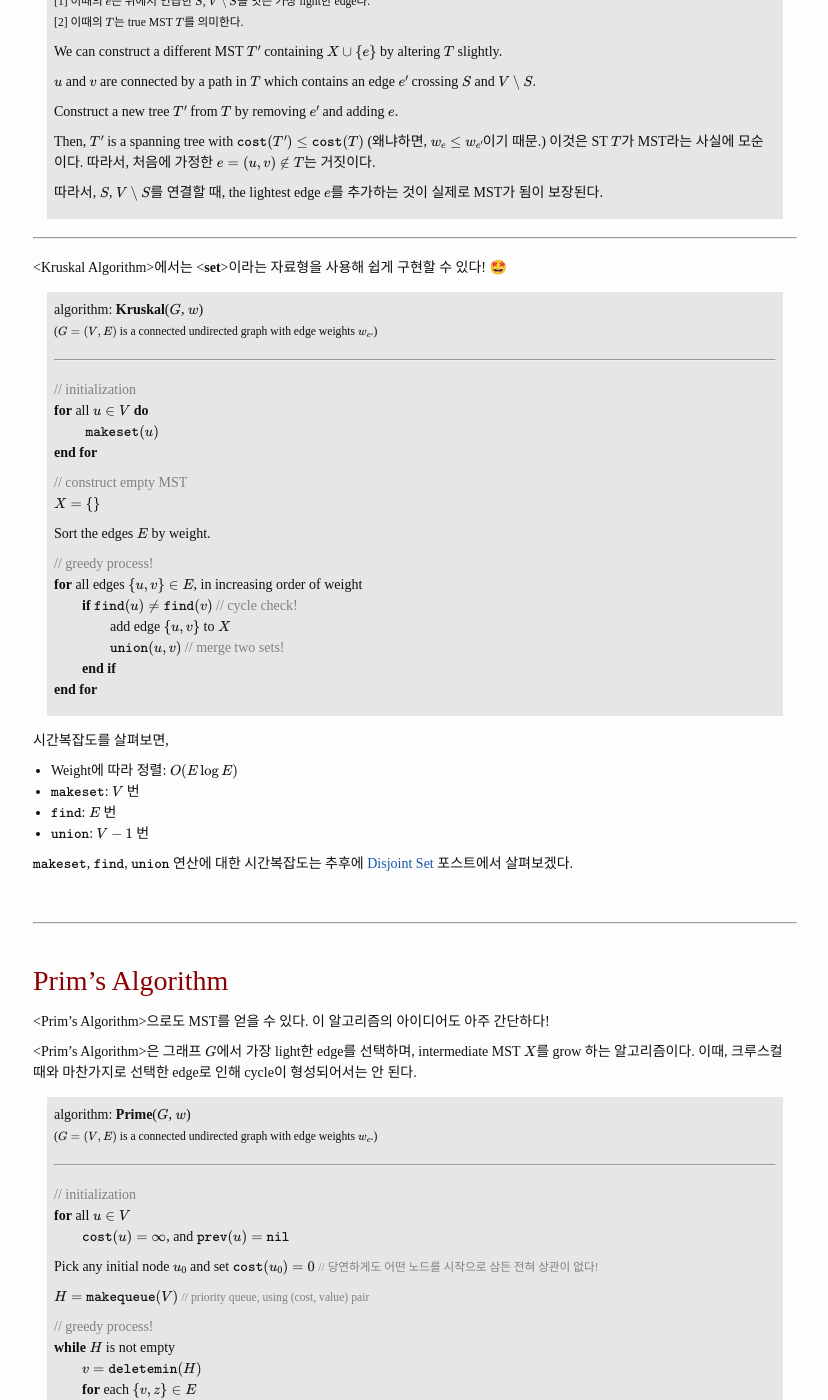
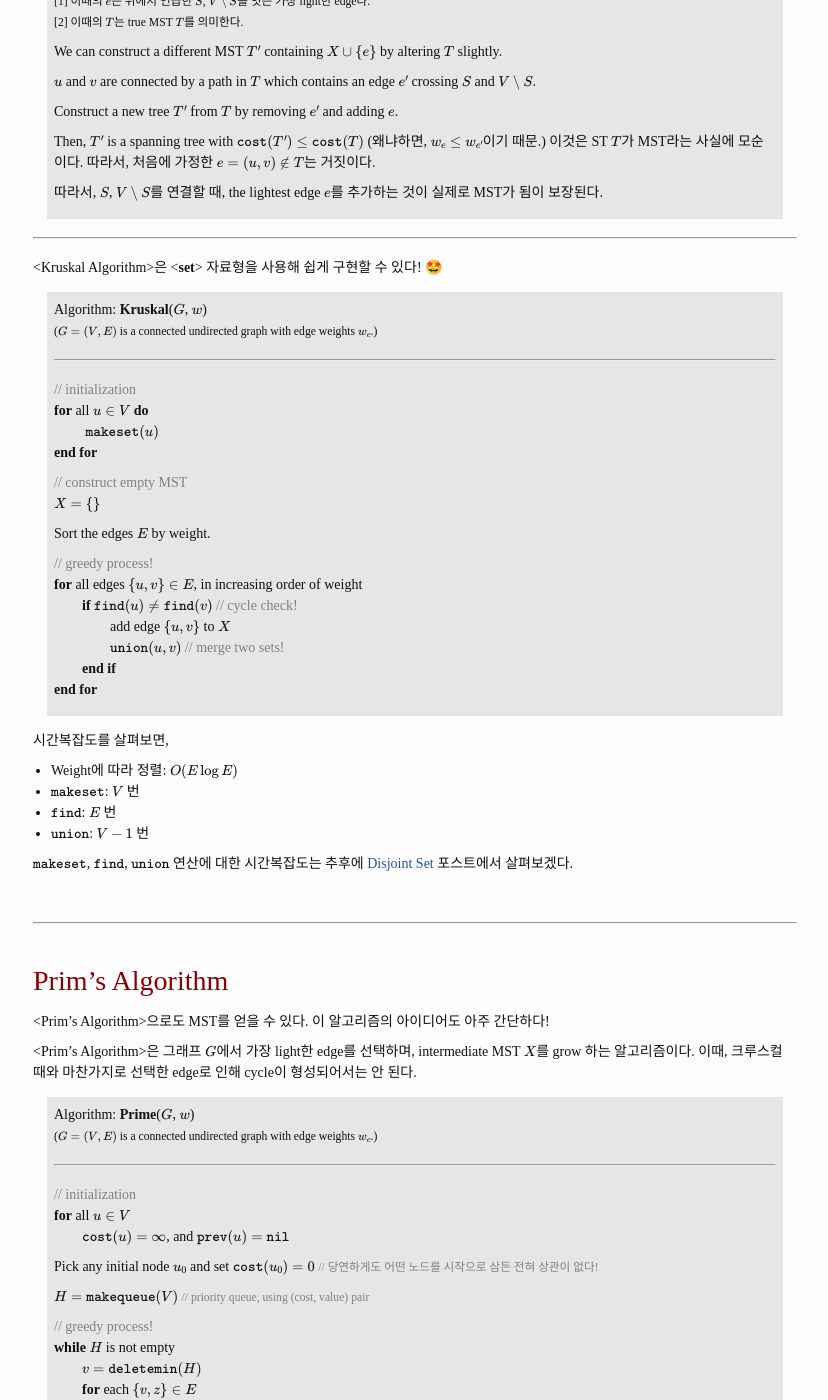
Before and after one commit to BlueHorn07/computer_science, a Jekyll site: the page built from _posts/algorithm/2021-04-19-kruskal-and-prim-algorithm.md, in a window 1280 px wide and 1400 px high, scrolled down 1524 px. Shown: the whole window, without its empty margins (225-1053 px from the left). Built offline with Jekyll 4.4.1, drawn with Linux system fonts in a browser that asks for light colours; nearby versions of some CDN libraries; some web fonts are replaced.

Commit message:
fix typo

```diff
--- a/_posts/algorithm/2021-04-19-kruskal-and-prim-algorithm.md
+++ b/_posts/algorithm/2021-04-19-kruskal-and-prim-algorithm.md
@@ -80,11 +80,11 @@ Then, $T'$ is a spanning tree with $\texttt{cost}(T') \le \texttt{cost}(T)$ (왜
 
 <hr/>
 
-\<Kruskal Algorithm\>에서는 \<**set**\>이라는 자료형을 사용해 쉽게 구현할 수 있다! 🤩
+\<Kruskal Algorithm\>은 \<**set**\> 자료형을 사용해 쉽게 구현할 수 있다! 🤩
 
 <div class="math-statement" markdown="1">
 
-algorithm: **Kruskal**($G$, $w$)<br/>
+Algorithm: **Kruskal**($G$, $w$)<br/>
 <small>($G = (V, E)$ is a connected undirected graph with edge weights $w_e$.)</small>
 
 <hr/>
@@ -130,7 +130,7 @@ $\texttt{makeset}$, $\texttt{find}$, $\texttt{union}$ 연산에 대한 시간복
 
 <div class="math-statement" markdown="1">
 
-algorithm: **Prime**($G$, $w$)<br/>
+Algorithm: **Prime**($G$, $w$)<br/>
 <small>($G = (V, E)$ is a connected undirected graph with edge weights $w_e$.)</small>
 
 <hr/>
```
Also changed, not shown: _posts/algorithm/2021-04-17-dijkstra-algorithm.md (+2 -2 lines), _posts/algorithm/2021-04-20-interval-scheduling-and-partitioning.md (+1 -1 lines).
